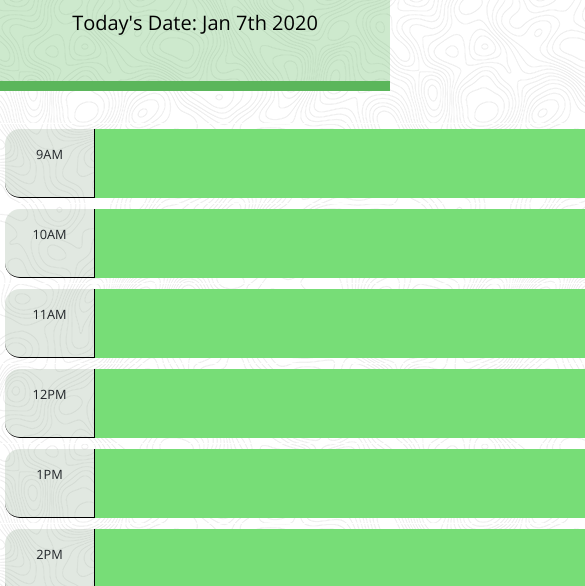
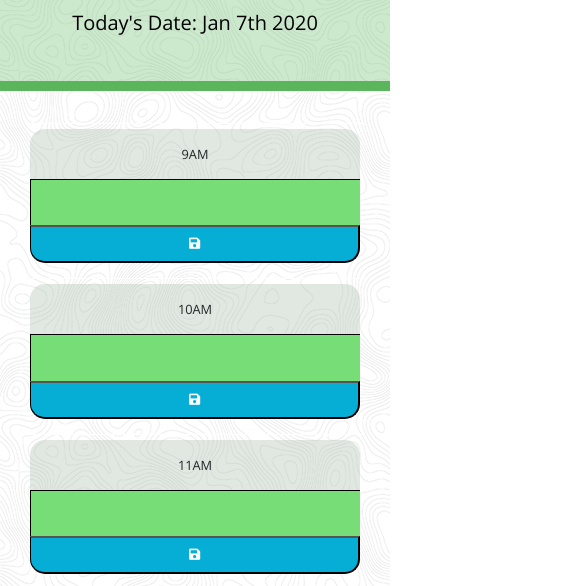
Before and after one commit to aagrosse/dailyPlanner, a plain HTML site: page index.html in a window 390 px wide. Shown: the part 256-842 px from the top of the page, 585 px wide, since content can reach past the window. Drawn offline with nearby package versions, Linux system fonts and the light colour scheme.

Commit message:
added media query to make planner mobile reponsive

```diff
--- a/assets/style.css
+++ b/assets/style.css
@@ -4,15 +4,6 @@ body {
   font-size: .8em;
   line-height: 1;
 }
-
-.container{
-  margin:0 auto;
-  width:900px;
-  height: 700px;
-}
-
-
-
 textarea{
   background: transparent;
   border: none;
@@ -58,17 +49,17 @@ textarea{
 
 .past {
   background-color: #d3d3d3;
-  color: white;
+  color: black;
 }
 
 .present {
   background-color: #ff6961;
-  color: white;
+  color:black;
 }
 
 .future {
   background-color: #77dd77;
-  color: white;
+  color:black;
 }
 
 .saveBtn {
@@ -77,8 +68,7 @@ textarea{
   border-bottom-right-radius: 15px;
   background-color: #06AED5;
   color: white;
-  padding-right: 25px;
-  padding-left: 25px;
+  padding: 10px 25px 10px 25px;
 }
 
 .saveBtn i:hover {
@@ -96,14 +86,7 @@ footer {
 	align-items: center;
   justify-content: center;
   margin-top: 10%;
-
-
 }
-
-
-
-
-
 
 .footer-copyright {
 	font-size: 13px;
@@ -117,3 +100,18 @@ footer {
 	font-size: 13px;
 	color: #cccccc;
 }
+
+
+/* media query for screen size*/
+@media (max-width: 768px) {
+
+  .row {
+    height: 100%;
+    border-radius: 10;
+    margin: 10px;
+  }
+
+  .saveBtn { border-radius: 0 0 15px 15px; }
+
+  .hour { border-radius: 15px 15px 0 0;}
+}
--- a/script.js
+++ b/script.js
@@ -16,10 +16,10 @@ $(document).ready(function () {
 
 for (i = 0; i < 9; i++) {
     let rowBlock = $('<div>').addClass('row')
-    let timeBlock = $('<div>').addClass('hour').text(moment('9:00 AM', 'hh:mm A').add(i, 'hours').format('hA')).css('width', '10%')
+    let timeBlock = $('<div>').addClass('hour col-md-2').text(moment('9:00 AM', 'hh:mm A').add(i, 'hours').format('hA'))
     timeBlock.attr('data-time', moment('9:00 AM', 'hh:mm A').add(i, 'hours').format('hA'))
-    let taskBlock = $('<textarea>').css('width', '80%')
-    let saveButton = $('<button>').addClass('saveBtn').html('<i class="fas fa-save"></i>')
+    let taskBlock = $('<textarea>').addClass('col-md-9')
+    let saveButton = $('<button>').addClass('saveBtn col-md-1').html('<i class="fas fa-save"></i>')
 
     $('.container').append(rowBlock)
     $(rowBlock).append(timeBlock)
```
Also changed, not shown: index.html (+2 -0 lines).
